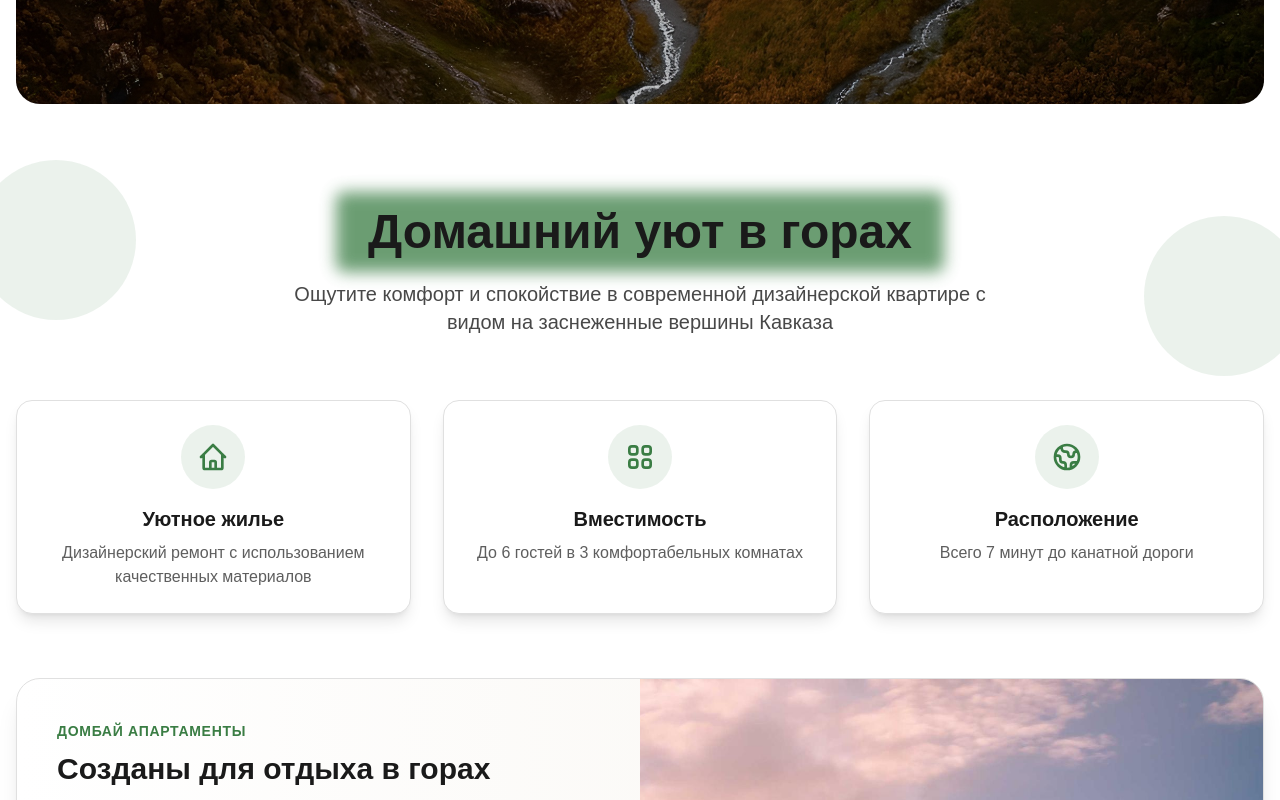
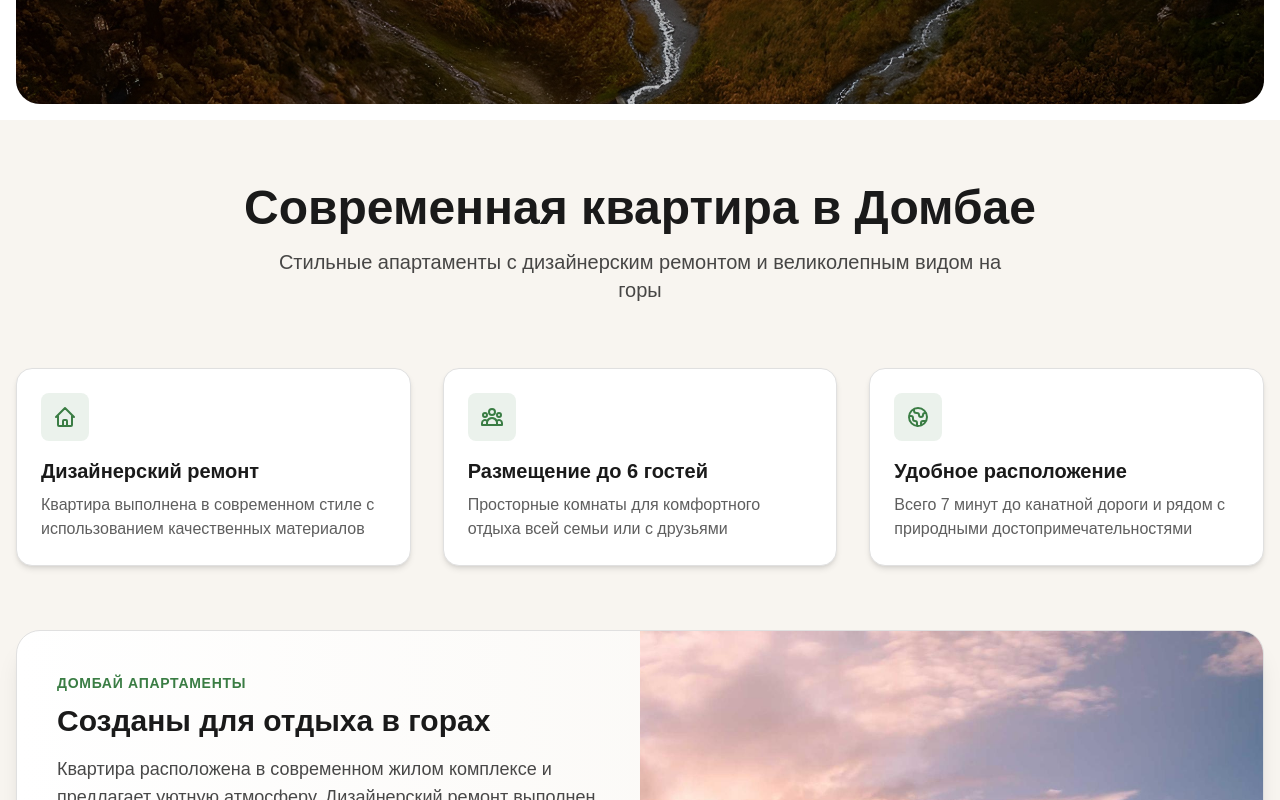
Before and after one commit to Biaslan-git/apartments-landing, a Next.js app: page / in a window 1280 px wide. Shown: the part 680-1480 px from the top of the page. Built offline with nearby package versions, Linux system fonts and the light colour scheme.

Commit message:
feat(ApartmentDescription): v2

```diff
--- a/components/ApartmentDescription.tsx
+++ b/components/ApartmentDescription.tsx
@@ -2,62 +2,46 @@ import Image from "next/image";
 
 const ApartmentDescription = () => {
   return (
-    <div className="py-20 px-4 overflow-hidden">
+    <div className="py-16 px-4 bg-[#F8F5F0]">
       <div className="max-w-7xl mx-auto">
-        <div className="relative">
-          <div className="absolute -top-10 -left-10 w-40 h-40 bg-[#3A7D44]/10 rounded-full -z-10"></div>
-          <div className="absolute -bottom-10 -right-10 w-40 h-40 bg-[#3A7D44]/10 rounded-full -z-10"></div>
-
-          <div className="text-center mb-16 relative">
-            <div className="inline-block mb-4">
-              <div className="relative">
-                <div className="absolute -inset-2 bg-[#3A7D44] rounded-lg blur opacity-75 -z-10"></div>
-                <h2 className="text-4xl md:text-5xl font-bold text-[#1A1A1A] relative relative px-6 py-2 inline-block">
-                  Домашний уют в горах
+        <div className="text-center mb-16">
+          <h2 className="text-4xl md:text-5xl font-bold text-[#1A1A1A] mb-4">
+            Современная квартира в Домбае
           </h2>
-              </div>
-            </div>
-            <p className="text-xl text-[#1A1A1A]/80 max-w-3xl mx-auto px-4">
-              Ощутите комфорт и спокойствие в современной дизайнерской квартире с видом на заснеженные вершины Кавказа
+          <p className="text-xl text-[#1A1A1A]/80 max-w-3xl mx-auto">
+            Стильные апартаменты с дизайнерским ремонтом и великолепным видом на горы
           </p>
         </div>
-        </div>
 
-        <div className="grid lg:grid-cols-3 gap-8 mb-16">
-          <div className="bg-white rounded-2xl shadow-lg p-6 transform transition duration-500 hover:scale-105 hover:shadow-2xl border border-[#E0E0E0]">
-            <div className="text-center">
-              <div className="w-16 h-16 bg-[#3A7D44]/10 rounded-full flex items-center justify-center mx-auto mb-4">
-                <svg xmlns="http://www.w3.org/2000/svg" className="h-8 w-8 text-[#3A7D44]" fill="none" viewBox="0 0 24 24" stroke="currentColor">
+        <div className="grid md:grid-cols-3 gap-8 mb-16">
+          <div className="bg-white p-6 rounded-2xl shadow-md border border-[#E0E0E0]">
+            <div className="w-12 h-12 bg-[#3A7D44]/10 rounded-lg flex items-center justify-center mb-4">
+              <svg xmlns="http://www.w3.org/2000/svg" className="h-6 w-6 text-[#3A7D44]" fill="none" viewBox="0 0 24 24" stroke="currentColor">
                 <path strokeLinecap="round" strokeLinejoin="round" strokeWidth={2} d="M3 12l2-2m0 0l7-7 7 7M5 10v10a1 1 0 001 1h3m10-11l2 2m-2-2v10a1 1 0 01-1 1h-3m-6 0a1 1 0 001-1v-4a1 1 0 011-1h2a1 1 0 011 1v4a1 1 0 001 1m-6 0h6" />
               </svg>
             </div>
-              <h4 className="text-xl font-bold text-[#1A1A1A] mb-2">Уютное жилье</h4>
-              <p className="text-[#1A1A1A]/70">Дизайнерский ремонт с использованием качественных материалов</p>
-            </div>
+            <h3 className="text-xl font-bold text-[#1A1A1A] mb-2">Дизайнерский ремонт</h3>
+            <p className="text-[#1A1A1A]/70">Квартира выполнена в современном стиле с использованием качественных материалов</p>
           </div>
 
-          <div className="bg-white rounded-2xl shadow-lg p-6 transform transition duration-500 hover:scale-105 hover:shadow-2xl border border-[#E0E0E0]">
-            <div className="text-center">
-              <div className="w-16 h-16 bg-[#3A7D44]/10 rounded-full flex items-center justify-center mx-auto mb-4">
-                <svg xmlns="http://www.w3.org/2000/svg" className="h-8 w-8 text-[#3A7D44]" fill="none" viewBox="0 0 24 24" stroke="currentColor">
-                  <path strokeLinecap="round" strokeLinejoin="round" strokeWidth={2} d="M4 6a2 2 0 012-2h2a2 2 0 012 2v2a2 2 0 01-2 2H6a2 2 0 01-2-2V6zM14 6a2 2 0 012-2h2a2 2 0 012 2v2a2 2 0 01-2 2h-2a2 2 0 01-2-2V6zM4 16a2 2 0 012-2h2a2 2 0 012 2v2a2 2 0 01-2 2H6a2 2 0 01-2-2v-2zM14 16a2 2 0 012-2h2a2 2 0 012 2v2a2 2 0 01-2 2h-2a2 2 0 01-2-2v-2z" />
+          <div className="bg-white p-6 rounded-2xl shadow-md border border-[#E0E0E0]">
+            <div className="w-12 h-12 bg-[#3A7D44]/10 rounded-lg flex items-center justify-center mb-4">
+              <svg xmlns="http://www.w3.org/2000/svg" className="h-6 w-6 text-[#3A7D44]" fill="none" viewBox="0 0 24 24" stroke="currentColor">
+                <path strokeLinecap="round" strokeLinejoin="round" strokeWidth={2} d="M17 20h5v-2a3 3 0 00-5.356-1.857M17 20H7m10 0v-2c0-.656-.126-1.283-.356-1.857M7 20H2v-2a3 3 0 015.356-1.857M7 20v-2c0-.656.126-1.283.356-1.857m0 0a5.002 5.002 0 019.288 0M15 7a3 3 0 11-6 0 3 3 0 016 0zm6 3a2 2 0 11-4 0 2 2 0 014 0zM7 10a2 2 0 11-4 0 2 2 0 014 0z" />
               </svg>
             </div>
-              <h4 className="text-xl font-bold text-[#1A1A1A] mb-2">Вместимость</h4>
-              <p className="text-[#1A1A1A]/70">До 6 гостей в 3 комфортабельных комнатах</p>
-            </div>
+            <h3 className="text-xl font-bold text-[#1A1A1A] mb-2">Размещение до 6 гостей</h3>
+            <p className="text-[#1A1A1A]/70">Просторные комнаты для комфортного отдыха всей семьи или с друзьями</p>
           </div>
 
-          <div className="bg-white rounded-2xl shadow-lg p-6 transform transition duration-500 hover:scale-105 hover:shadow-2xl border border-[#E0E0E0]">
-            <div className="text-center">
-              <div className="w-16 h-16 bg-[#3A7D44]/10 rounded-full flex items-center justify-center mx-auto mb-4">
-                <svg xmlns="http://www.w3.org/2000/svg" className="h-8 w-8 text-[#3A7D44]" fill="none" viewBox="0 0 24 24" stroke="currentColor">
+          <div className="bg-white p-6 rounded-2xl shadow-md border border-[#E0E0E0]">
+            <div className="w-12 h-12 bg-[#3A7D44]/10 rounded-lg flex items-center justify-center mb-4">
+              <svg xmlns="http://www.w3.org/2000/svg" className="h-6 w-6 text-[#3A7D44]" fill="none" viewBox="0 0 24 24" stroke="currentColor">
                 <path strokeLinecap="round" strokeLinejoin="round" strokeWidth={2} d="M3.055 11H5a2 2 0 012 2v1a2 2 0 002 2 2 2 0 012 2v2.945M8 3.935V5.5A2.5 2.5 0 0010.5 8h.5a2 2 0 012 2 2 2 0 104 0 2 2 0 012-2h1.064M15 20.488V18a2 2 0 012-2h3.064M21 12a9 9 0 11-18 0 9 9 0 0118 0z" />
               </svg>
             </div>
-              <h4 className="text-xl font-bold text-[#1A1A1A] mb-2">Расположение</h4>
-              <p className="text-[#1A1A1A]/70">Всего 7 минут до канатной дороги</p>
-            </div>
+            <h3 className="text-xl font-bold text-[#1A1A1A] mb-2">Удобное расположение</h3>
+            <p className="text-[#1A1A1A]/70">Всего 7 минут до канатной дороги и рядом с природными достопримечательностями</p>
           </div>
         </div>
 
```
Lines whose indentation alone changed are shown as unchanged.
